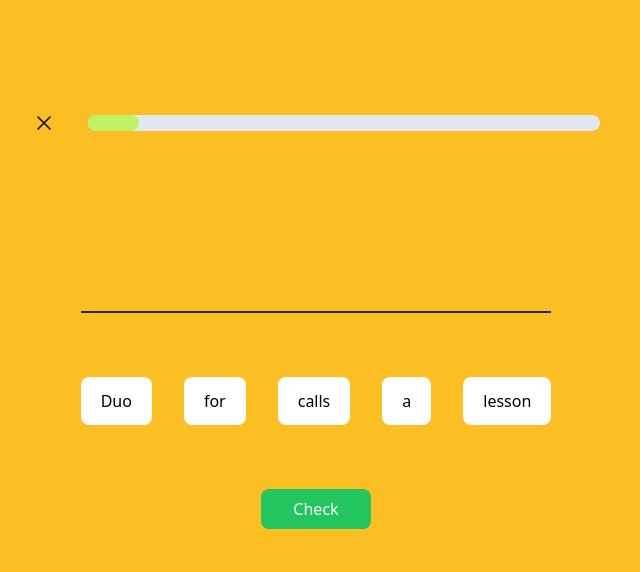
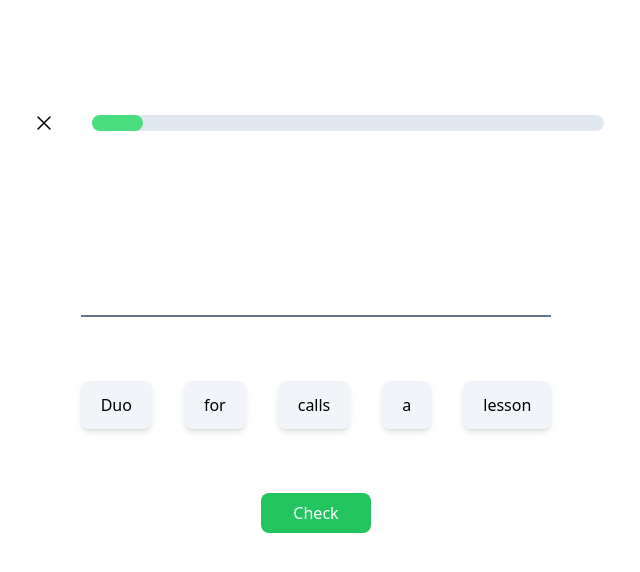
Before and after one commit to martindzida/duolingo-lesson, a React (Vite) app: page / in a window 1280 px wide. Shown: the top 572 px of the page, without its empty margins (324-964 px from the left). Built offline with nearby package versions, Linux system fonts and the light colour scheme.

Commit message:
minor fixes

```diff
--- a/src/App.tsx
+++ b/src/App.tsx
@@ -1,6 +1,6 @@
 import { useEffect, useRef, useState } from 'react';
 import WordTile from './WordTile';
-import LessonHeader from './LessonHeader';
+import LessonHeader from './components/LessonHeader';
 
 export type wordObj = { id: number; word: string };
 
@@ -63,10 +63,10 @@
   const getProgress = () => Math.floor((curSenId / senteces.length) * 100);
 
   return (
-    <div className='w-screen h-screen bg-amber-400 flex flex-col items-center justify-center gap-16 p-32'>
+    <div className='w-screen h-screen  flex flex-col items-center justify-center gap-16 p-32'>
       <LessonHeader />
       <div className='flex flex-col items-center gap-16 p-24'>
-        <div className='w-full border-b-2 border-slate-800 p-2'>
+        <div className='w-full border-b-2 border-slate-500 p-2'>
           <div className='flex gap-8'>
             {picked.map((w: wordObj) => (
               <button key={w.id} onClick={() => handleTileClick(w)} className='bg-white rounded-lg cursor-pointer px-5 py-3'>
--- a/src/LeaveLessonBtn.tsx
+++ /dev/null
@@ -1,11 +0,0 @@
-const LeaveLessonBtn = () => {
-  return (
-    <button>
-      <svg xmlns='http://www.w3.org/2000/svg' fill='none' viewBox='0 0 24 24' strokeWidth={1.5} stroke='currentColor' className='w-6 h-6'>
-        <path strokeLinecap='round' strokeLinejoin='round' d='M6 18L18 6M6 6l12 12' />
-      </svg>
-    </button>
-  );
-};
-
-export default LeaveLessonBtn;
--- a/src/LessonHeader.tsx
+++ /dev/null
@@ -1,13 +0,0 @@
-import LeaveLessonBtn from './LeaveLessonBtn';
-import ProgressBar from './ProgressBar';
-
-const LessonHeader = () => {
-  return (
-    <div className='flex justify-center items-center w-full gap-8'>
-      <LeaveLessonBtn />
-      <ProgressBar progress={10} />
-    </div>
-  );
-};
-
-export default LessonHeader;
--- a/src/ProgressBar.tsx
+++ /dev/null
@@ -1,13 +0,0 @@
-interface Props {
-  progress: number;
-}
-
-const ProgressBar = ({ progress }: Props) => {
-  return (
-    <div className='relative bg-slate-200 w-1/2 h-4 rounded-full'>
-      <div className='absolute bg-lime-300 h-4 rounded-full' style={{ width: `${progress}%` }}></div>
-    </div>
-  );
-};
-
-export default ProgressBar;
--- a/src/WordTile.tsx
+++ b/src/WordTile.tsx
@@ -12,7 +12,7 @@
     <button
       disabled={isPicked}
       onClick={() => handleTileClick(word)}
-      className={`bg-white rounded-lg ${isPicked ? 'cursor-not-allowed' : 'cursor-pointer'} px-5 py-3`}
+      className={`bg-slate-100 shadow-md rounded-lg ${isPicked ? 'cursor-not-allowed' : 'cursor-pointer'} px-5 py-3`}
     >
       {word.word}
     </button>
```
